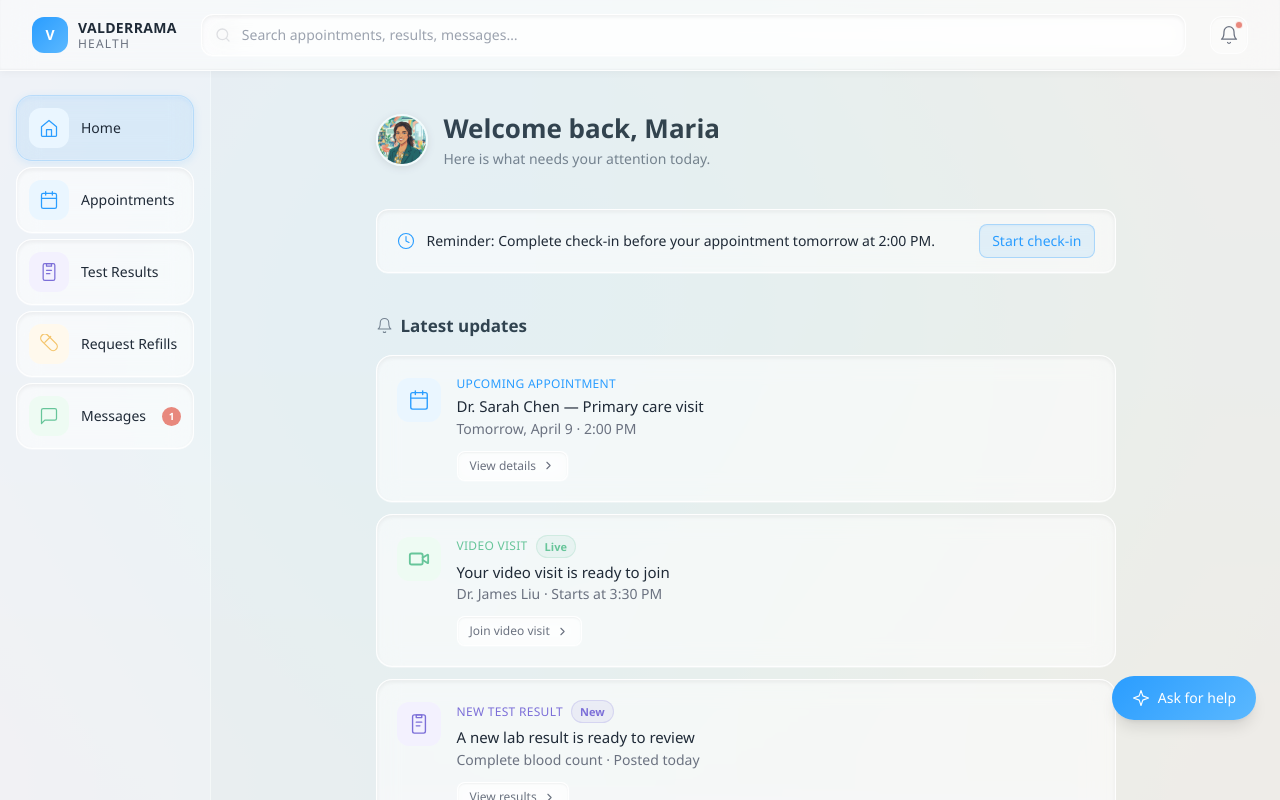
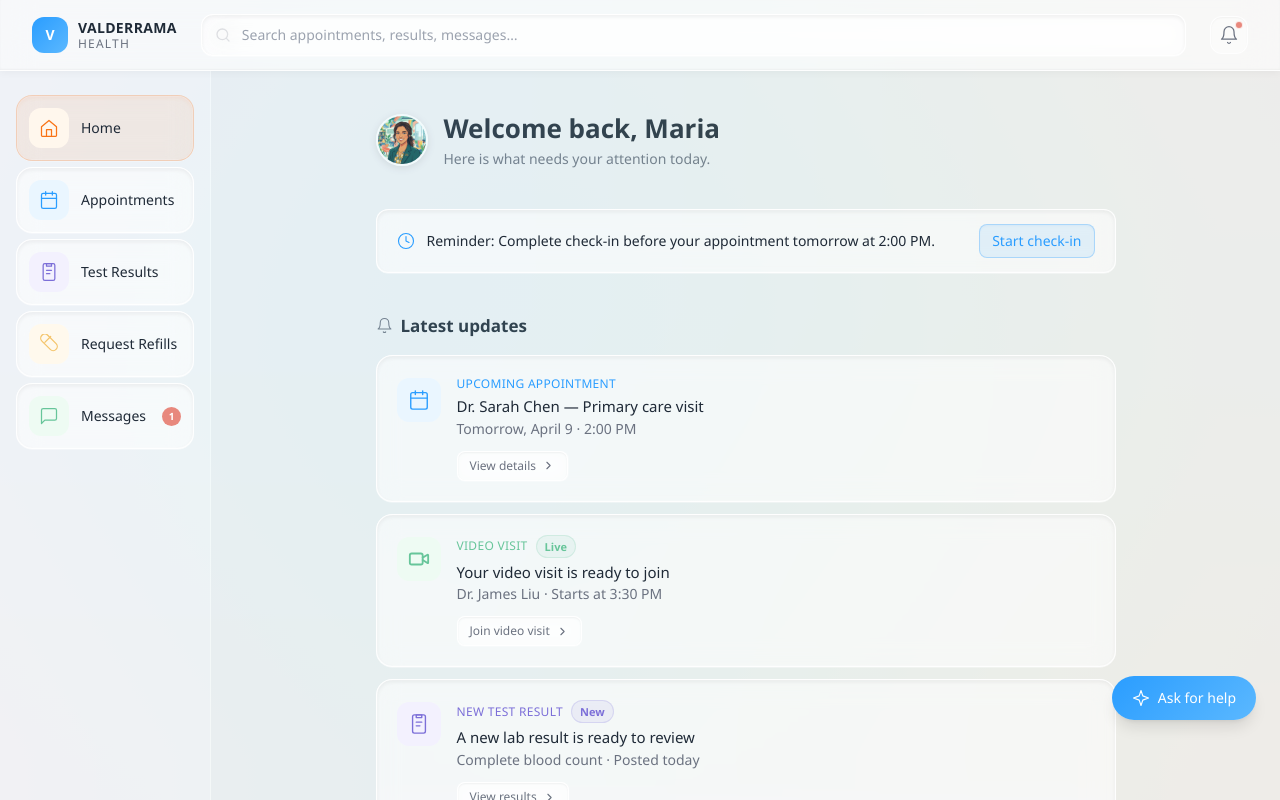
Before and after one commit to valderramadesign/V-Health_Patient-Portal, a React (Vite) app: page / in a window 1280 px wide. Shown: the top 800 px of the page. Built offline with nearby package versions, Linux system fonts and the light colour scheme.

Commit message:
feat: give Home its own complimentary orange color in navigation

```diff
--- a/outputs/PatientPortalHome.jsx
+++ b/outputs/PatientPortalHome.jsx
@@ -83,6 +83,8 @@ const colors = {
   errorBg:      "#FEF2F0",
   purple:       "#7C6FD8",
   purpleBg:     "#F3F1FE",
+  orange:       "#F97316",
+  orangeBg:     "#FFF7ED",
 };
 
 /*
@@ -148,7 +150,7 @@ const updates = [
 
 
 const navItems = [
-  { icon: HomeIcon,      label: "Home",            id: "home",         active: true,  color: colors.primary, bg: colors.skyTint   },
+  { icon: HomeIcon,      label: "Home",            id: "home",         active: true,  color: colors.orange,  bg: colors.orangeBg  },
   { icon: CalendarIcon,  label: "Appointments",    id: "appointments", active: false, color: colors.primary, bg: colors.skyTint   },
   { icon: ClipboardIcon, label: "Test Results",    id: "results",      active: false, color: colors.purple,  bg: colors.purpleBg  },
   { icon: PillIcon,      label: "Request Refills", id: "refills",      active: false, color: colors.warning, bg: colors.warningBg },
@@ -244,9 +246,9 @@ function DesktopNav({ onNavigate }) {
             className="relative flex items-center gap-3 rounded-2xl px-3 py-3 text-sm font-medium transition-all duration-200 focus:outline-none focus-visible:ring-2"
             style={{
               color: colors.textDark,
-              background: surfaceStyle.background,
-              border: isActive ? `1px solid ${item.color}30` : surfaceStyle.border,
-              boxShadow: isActive ? `0 2px 8px ${item.color}20, ${surfaceStyle.boxShadow}` : surfaceStyle.boxShadow,
+              background: isActive ? `${item.color}15` : glass.background,
+              border: isActive ? `1px solid ${item.color}35` : glass.border,
+              boxShadow: isActive ? `inset 0 2px 4px ${item.color}12, inset 0 0 0 0.5px rgba(255,255,255,0.4), 0 0.5px 0 rgba(255,255,255,0.5)` : glass.boxShadow,
               backdropFilter: glass.backdropFilter,
               WebkitBackdropFilter: glass.WebkitBackdropFilter,
             }}
@@ -317,12 +319,12 @@ function MobileNav({ onNavigate }) {
             aria-current={isActive ? "page" : undefined}
             onClick={navRoutes[item.id] ? (e) => { e.preventDefault(); onNavigate(navRoutes[item.id]); } : undefined}
             className="relative flex flex-col items-center justify-center gap-0.5 py-2.5 px-2 flex-1 transition-colors focus:outline-none focus-visible:ring-2 focus-visible:ring-inset"
-            style={{ color: isActive ? colors.primary : colors.textMuted, minHeight: 56 }}
+            style={{ color: isActive ? item.color : colors.textMuted, minHeight: 56 }}
           >
             {isActive && (
               <span
                 className="absolute top-0 left-1/2 -translate-x-1/2 rounded-b-full"
-                style={{ width: 24, height: 3, background: colors.primary }}
+                style={{ width: 24, height: 3, background: item.color }}
                 aria-hidden="true"
               />
             )}
```
